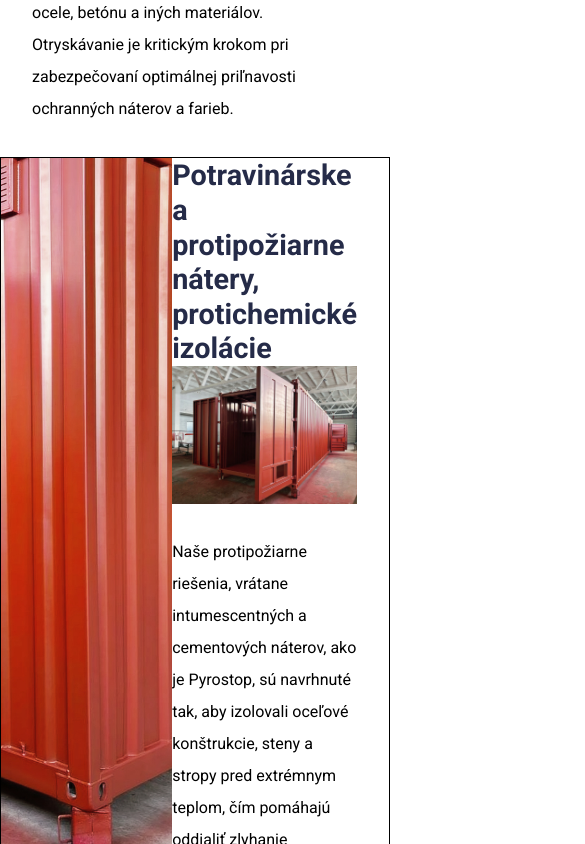
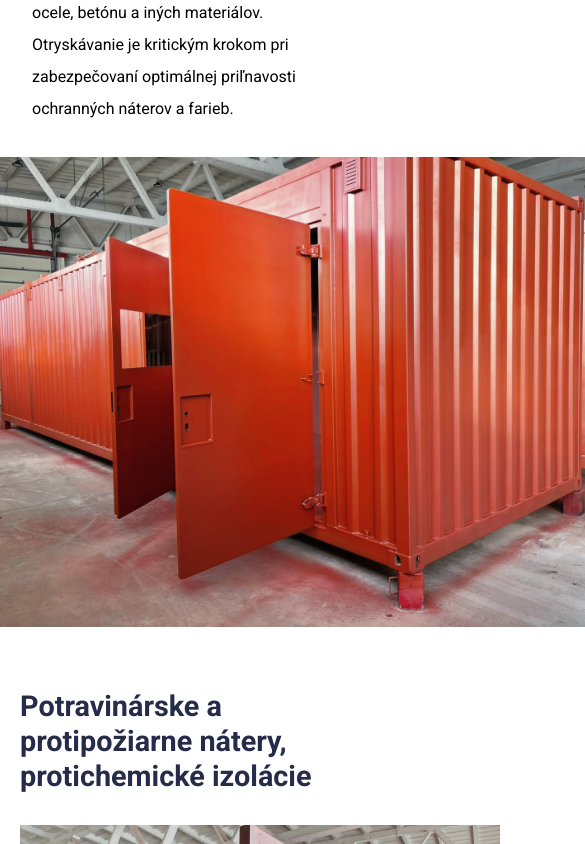
Before and after one commit to adabo4/carametal, a Next.js app in the folder frontend/: page / in a window 390 px wide. Shown: the part 3680-4524 px from the top of the page, 585 px wide, since content can reach past the window. Built offline with nearby package versions, Linux system fonts and the light colour scheme.

Commit message:
finished section3 on HomePage

```diff
--- a/frontend/src/app/data.ts
+++ b/frontend/src/app/data.ts
@@ -33,6 +33,11 @@ export const dataSection3 = [
       "Naše protipožiarne riešenia, vrátane intumescentných a cementových náterov, ako je Pyrostop, sú navrhnuté tak, aby izolovali oceľové konštrukcie, steny a stropy pred extrémnym teplom, čím pomáhajú oddialiť zlyhanie konštrukcie v prípade požiaru.",
       "Naše technologické zariadenie nám umožňuje ponúknuť Vám povrchovú úpravu nielen malých a stredných dielov, ale aj veľkorozmerných konštrukcií. ",
     ],
-    img: img,
+    img: {
+      src: img,
+      alt: "Fire protection and food-grade coatings",
+      width: 480,
+      height: 320,
+    },
   },
 ];
--- a/frontend/src/app/home.css
+++ b/frontend/src/app/home.css
@@ -128,20 +128,18 @@
     width: 400px;
     justify-self: start;
 
+
 }
 
 /*SECTION THREE*/
 
 .section-three {
-    border: 1px solid black;
     display: flex;
     position: relative;
     justify-content: space-between;
+}
 
 
-
-
-}
 
 .section-three-img {
     width: 600px;
@@ -152,18 +150,24 @@
 }
 
 .section-three .section-text-wrapper {
-    width: 400px;
+    width: 350px;
     justify-self: flex-start;
-    margin-right: 2em;
-
-
-
+    margin: 2em auto;
+    display: flex;
+    flex-direction: column;
+    align-items: flex-start;
 }
 
 .cropped-image {
     object-fit: cover;
     object-position: 70% top;
     transform: scale(1.1);
+
+}
+
+.section-image {
+    width: 480px;
+    margin-top: 2em;
 
 }
 
@@ -301,10 +305,29 @@
 
     .section-two .section-text-wrapper {
         width: 100%;
+        max-width: 380px;
         margin: 0;
     }
 
+    /* SECTION THREE 900PX */
+
+    .section-three {
+        flex-direction: column;
+    }
+
+    .section-three-img {
+        max-height: 500px;
+    }
+
+    .cropped-image {
+        object-fit: contain;
+    }
+
+
+
 }
+
+
 
 @media screen and (max-width: 400px) {
     .section-one {
```
